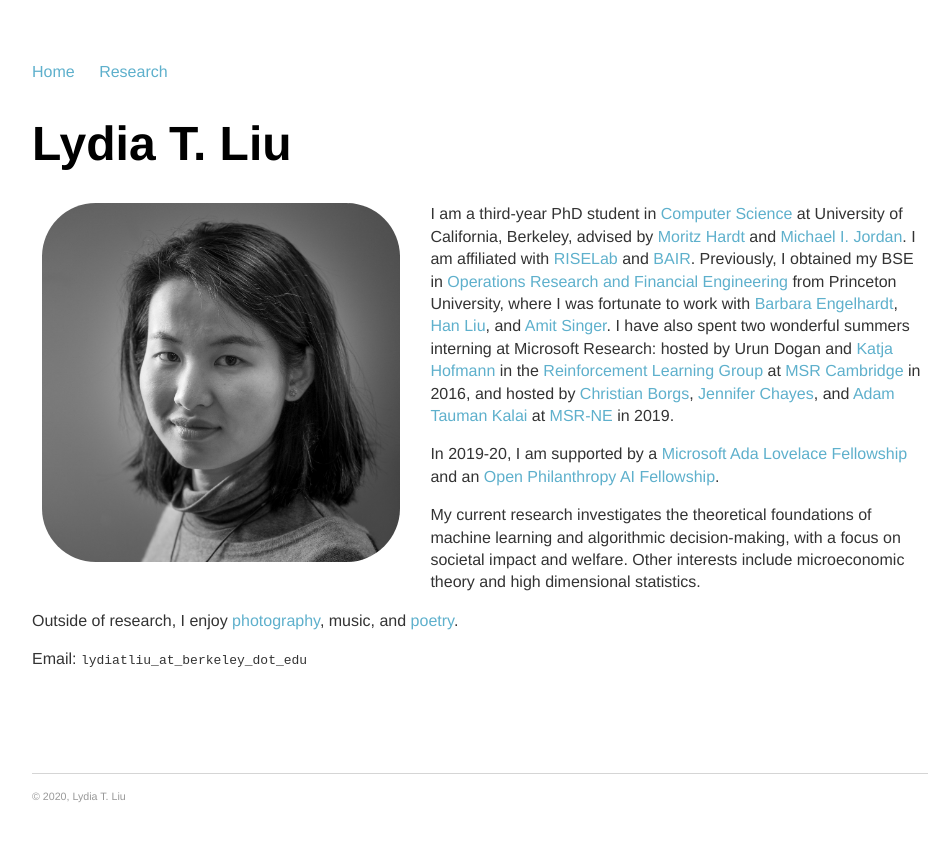
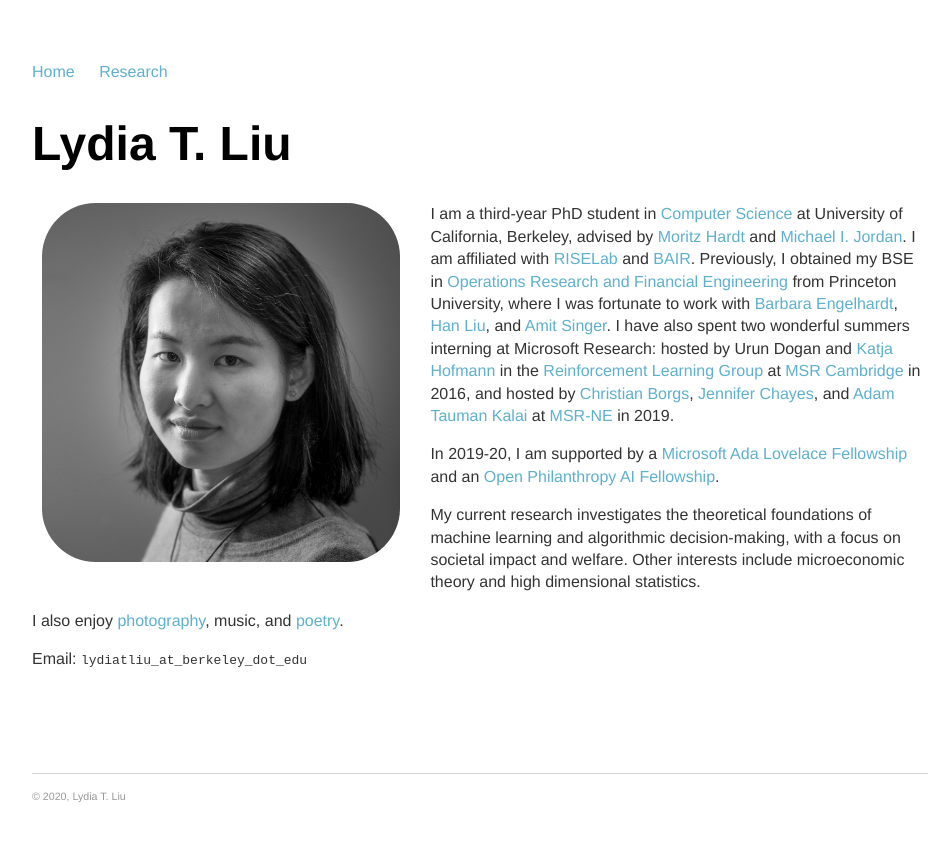
Before and after one commit to serenalwang/serenalwang.github.io, a Jekyll site: the page built from index.md, in a window 1280 px wide. Shown: the top 841 px of the page, without its empty margins (160-1111 px from the left). Built offline with Jekyll 4.4.1, drawn with Linux system fonts in a browser that asks for light colours.

Commit message:
Update index.md

```diff
--- a/index.md
+++ b/index.md
@@ -15,7 +15,7 @@ In 2019-20, I am supported by a [Microsoft Ada Lovelace Fellowship](https://www.
 
 My current research investigates the theoretical foundations of machine learning and algorithmic decision-making, with a focus on societal impact and welfare. Other interests include microeconomic theory and high dimensional statistics.
 
-Outside of research, I enjoy [photography](https://www.flickr.com/photos/158535173@N08/), music, and <a href="/writing">poetry</a>.
+I also enjoy [photography](https://www.flickr.com/photos/158535173@N08/), music, and <a href="/writing">poetry</a>.
 
 <!--**What's new?** | Blog post: [**When bias begets bias: A source of negative feedback loops in AI systems.**](https://www.microsoft.com/en-us/research/blog/when-bias-begets-bias-a-source-of-negative-feedback-loops-in-ai-systems/) -->
 
```
